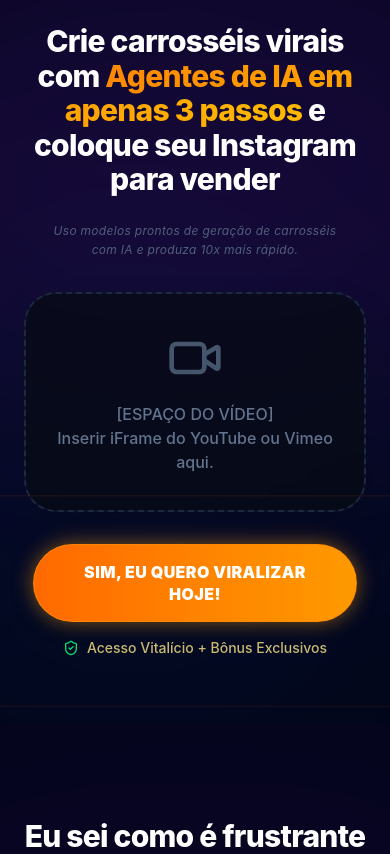
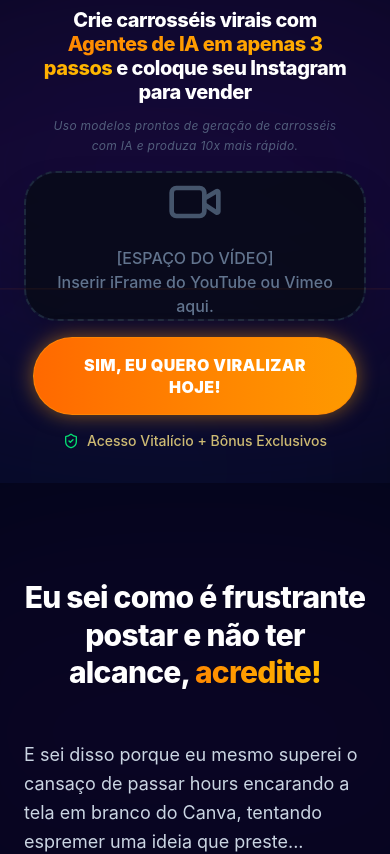
Before and after one commit to GLAUBERUCHOA/Corrosel-Viral, a Next.js app: page / in a window 390 px wide. Shown: the top 854 px of the page. Built offline with nearby package versions, Linux system fonts and the light colour scheme; a web font is replaced by a local one.

Commit message:
style: aggressively compact hero section for small screens

```diff
--- a/app/page.tsx
+++ b/app/page.tsx
@@ -41,7 +41,7 @@ export default function HomePage() {
   const cardGlowingShadow = "hover:shadow-[0_0_20px_rgba(139,92,246,0.2)]";
 
   const MainCTA = ({ text = "SIM, EU QUERO VIRALIZAR HOJE!", subtext = "Acesso Vitalício + Bônus Exclusivos" }: { text?: string; subtext?: string }) => (
-    <div className="flex flex-col items-center justify-center relative my-8">
+    <div className="flex flex-col items-center justify-center relative my-4">
       <div className="absolute top-0 left-0 w-full h-full border border-orange-500/50 rounded-full animate-[ping_2s_cubic-bezier(0,0,0.2,1)_infinite] z-0"></div>
       <div className="absolute top-0 left-0 w-full h-full border border-amber-500/30 rounded-full animate-[ping_2.5s_cubic-bezier(0,0,0.2,1)_infinite] delay-150 z-0"></div>
 
@@ -72,10 +72,10 @@ export default function HomePage() {
       <div className="relative z-10">
 
         {/* HEADER / HERO SECTION */}
-        <section className="pt-6 pb-8 sm:pt-12 sm:pb-16 px-6 max-w-6xl mx-auto text-center flex flex-col items-center">
+        <section className="pt-2 pb-4 sm:pt-6 sm:pb-8 px-6 max-w-6xl mx-auto text-center flex flex-col items-center">
           <FadeInSection>
 
-            <h1 className="text-3xl sm:text-4xl md:text-5xl lg:text-6xl font-extrabold text-white tracking-tight leading-[1.15] mb-6 max-w-4xl mx-auto px-2">
+            <h1 className="text-xl sm:text-2xl md:text-3xl lg:text-4xl font-extrabold text-white tracking-tight leading-[1.2] mb-3 max-w-3xl mx-auto px-2">
               Crie carrosséis virais com <br className="hidden sm:block" />
               <span className="text-transparent bg-clip-text bg-gradient-to-r from-orange-400 to-amber-400">
                 Agentes de IA em apenas 3 passos
@@ -83,12 +83,12 @@ export default function HomePage() {
               e coloque seu Instagram para vender
             </h1>
 
-            <p className="text-xs sm:text-sm text-slate-500 max-w-xl mx-auto leading-relaxed mb-8 px-4 font-normal tracking-wide italic opacity-80 mt-0">
+            <p className="text-xs sm:text-sm text-slate-500 max-w-lg mx-auto leading-relaxed mb-4 px-4 font-normal tracking-wide italic opacity-80 mt-0">
               Uso modelos prontos de geração de carrosséis com IA e produza 10x mais rápido.
             </p>
 
             {/* ESPAÇO PARA O VÍDEO DE VENDAS */}
-            <div className="w-full max-w-4xl mx-auto h-[220px] sm:h-[300px] md:h-[400px] lg:h-[480px] border-2 border-slate-800 border-dashed rounded-[2rem] bg-slate-900/60 backdrop-blur-md flex flex-col items-center justify-center text-slate-500 gap-4 group hover:border-slate-600 transition-colors relative overflow-hidden mb-8 shadow-2xl">
+            <div className="w-full max-w-2xl mx-auto h-[150px] sm:h-[200px] md:h-[300px] lg:h-[380px] border-2 border-slate-800 border-dashed rounded-[2rem] bg-slate-900/60 backdrop-blur-md flex flex-col items-center justify-center text-slate-500 gap-4 group hover:border-slate-600 transition-colors relative overflow-hidden mb-4 shadow-2xl">
               <div className="absolute inset-0 bg-black/40 z-10"></div>
               <Video size={56} className="text-slate-600 group-hover:text-slate-400 transition-colors z-20" />
               <p className="font-medium z-20 text-center px-4">[ESPAÇO DO VÍDEO] <br className="sm:hidden" /> Inserir iFrame do YouTube ou Vimeo aqui.</p>
```
